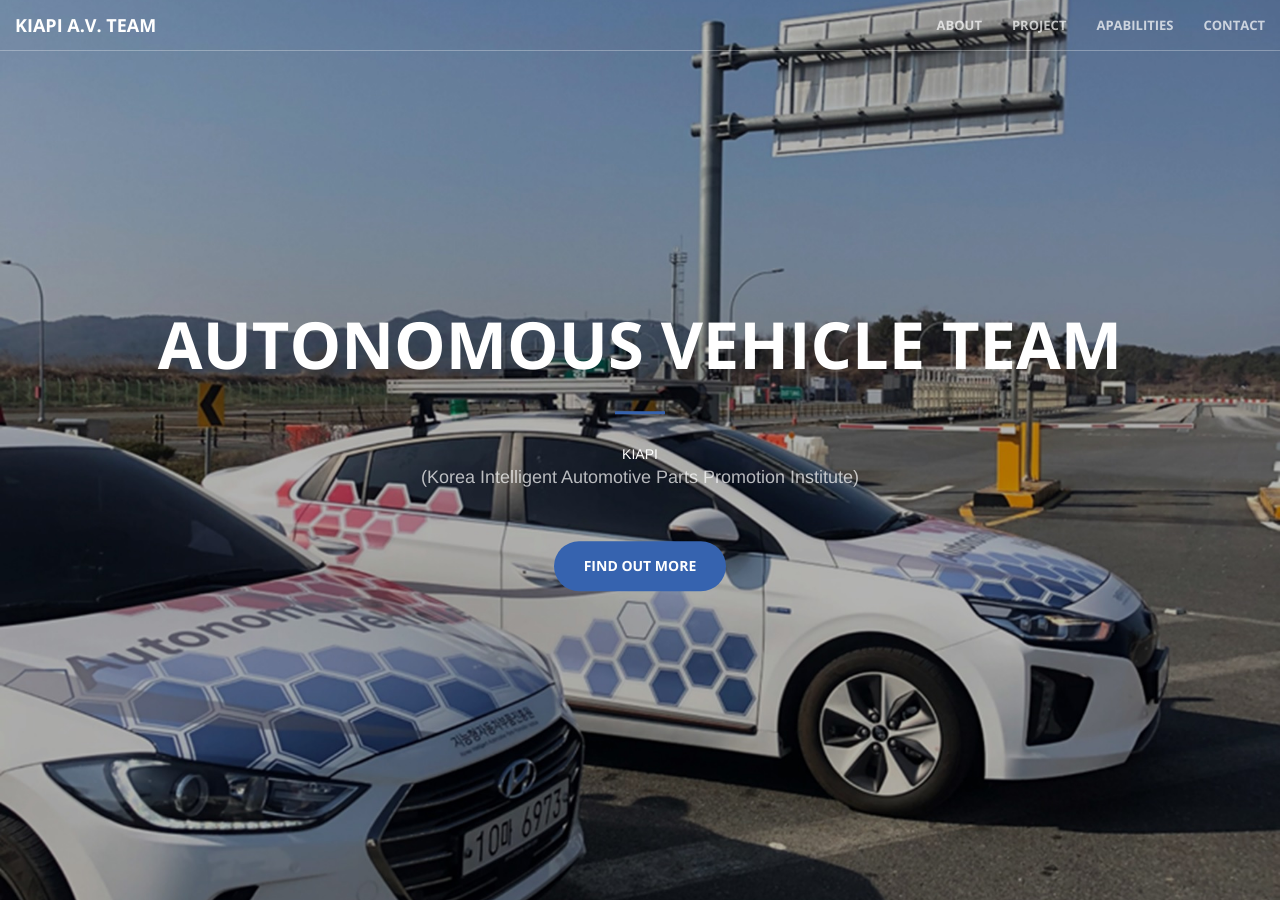
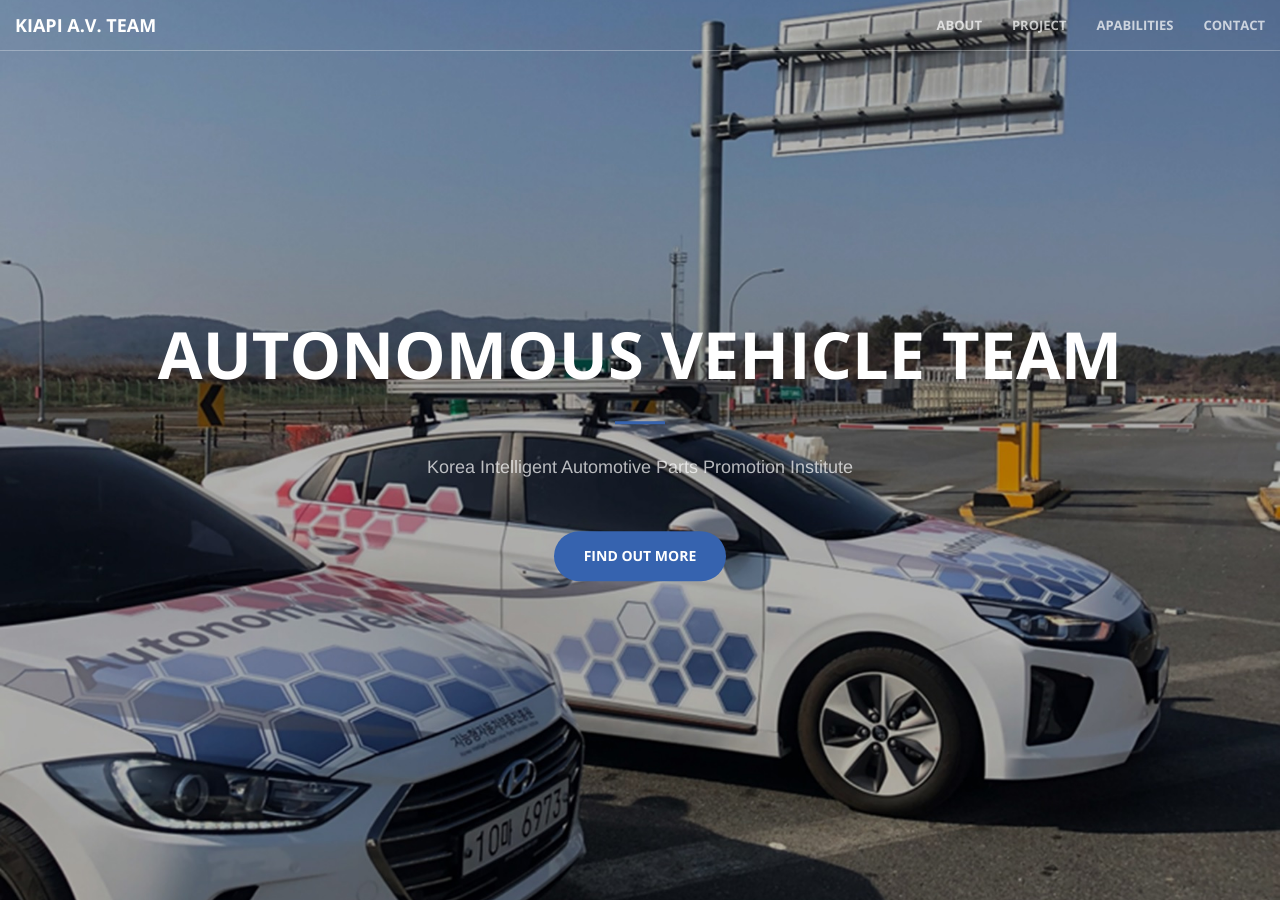
Before and after one commit to thkim1351/Kiapi-Open-Datasets.github.io, a Jekyll site: the page built from docs/index.html, in a window 1280 px wide and 900 px high. Built offline with Jekyll 4.4.1, drawn with Linux system fonts in a browser that asks for light colours.

Commit message:
Update header.html

```diff
--- a/docs/_includes/header.html
+++ b/docs/_includes/header.html
@@ -2,8 +2,8 @@
     <div class="header-content">
         <div class="header-content-inner">
             <h1>Autonomous Vehicle Team</h1>
-            <hr>KIAPI
-            <p>(Korea Intelligent Automotive Parts Promotion Institute)</p>
+            <hr>
+            <p>Korea Intelligent Automotive Parts Promotion Institute</p>
             <a href="#about" class="btn btn-primary btn-xl page-scroll">Find Out More</a>
         </div>
     </div>
```
